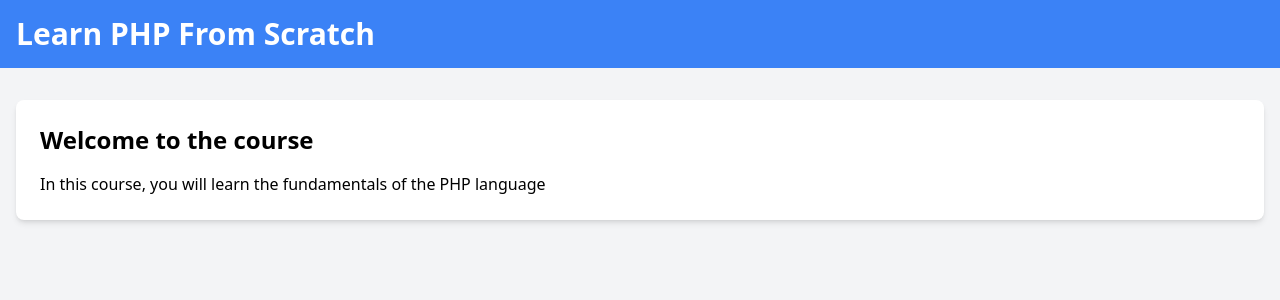
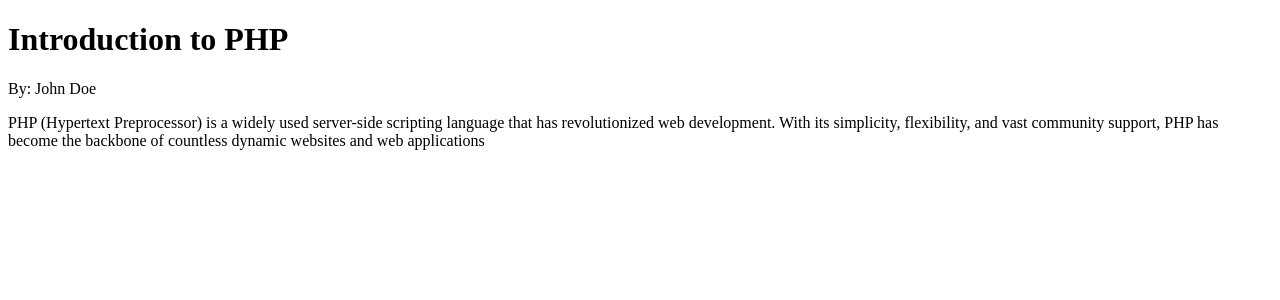
Before and after one commit to DevEssien/php-sandbox, a PHP site: page / in a window 1280 px wide. Shown: the top 300 px of the page. Run offline with PHP 8.4, Linux system fonts and the light colour scheme; some libraries are stand-ins or nearby versions.

Commit message:
variable challenge

```diff
--- a/index.php
+++ b/index.php
@@ -1,31 +1,30 @@
 <?php
-$title = "Learn PHP From Scratch";
-$heading = "Welcome to the course";
-$body = "In this course, you will learn the fundamentals of the PHP language"
+$pageTitle = "Introduction to PHP";
+$title = "Brad's PHP Blog | $pageTitle";
+$author = "By: John Doe";
+$body = "PHP (Hypertext Preprocessor) is a widely used server-side scripting
+language that has revolutionized web development. With its simplicity,
+flexibility, and vast community support, PHP has become the backbone of
+countless dynamic websites and web applications";
 ?>
 
 <!DOCTYPE html>
 <html lang="en">
 
 <head>
-  <meta charset="UTF-8">
-  <meta name="viewport" content="width=device-width, initial-scale=1.0">
-  <script src="https://cdn.tailwindcss.com"></script>
+  <meta charset="UTF-8" />
+  <meta name="viewport" content="width=device-width, initial-scale=1.0" />
   <title><?= $title ?></title>
 </head>
 
-<body class="bg-gray-100">
-  <header class="bg-blue-500 text-white p-4">
-    <div class="container mx-auto">
-      <h1 class="text-3xl font-semibold"><?= $title ?></h1>
-    </div>
-  </header>
-  <div class="container mx-auto p-4 mt-4">
-    <div class="bg-white rounded-lg shadow-md p-6">
-      <h2 class="text-2xl font-semibold mb-4"><?= $heading ?></h2>
-      <p><?= $body ?></p>
-    </div>
-  </div>
+<body>
+  <main>
+    <h1><?= $pageTitle ?></h1>
+    <p><?= $author ?></p>
+    <p>
+      <?= $body ?>
+    </p>
+  </main>
 </body>
 
 </html>
```
Also changed, not shown: section1a.php (added, +35 -0 lines).
